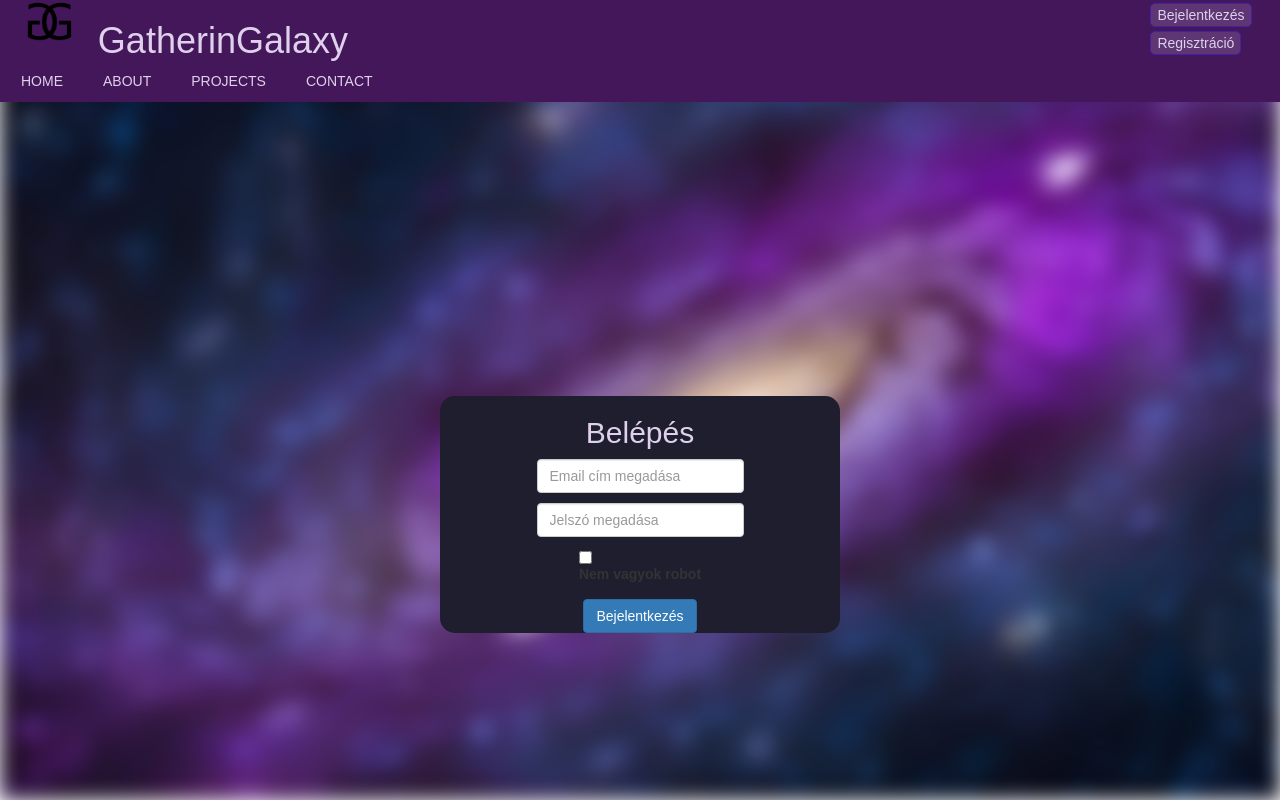
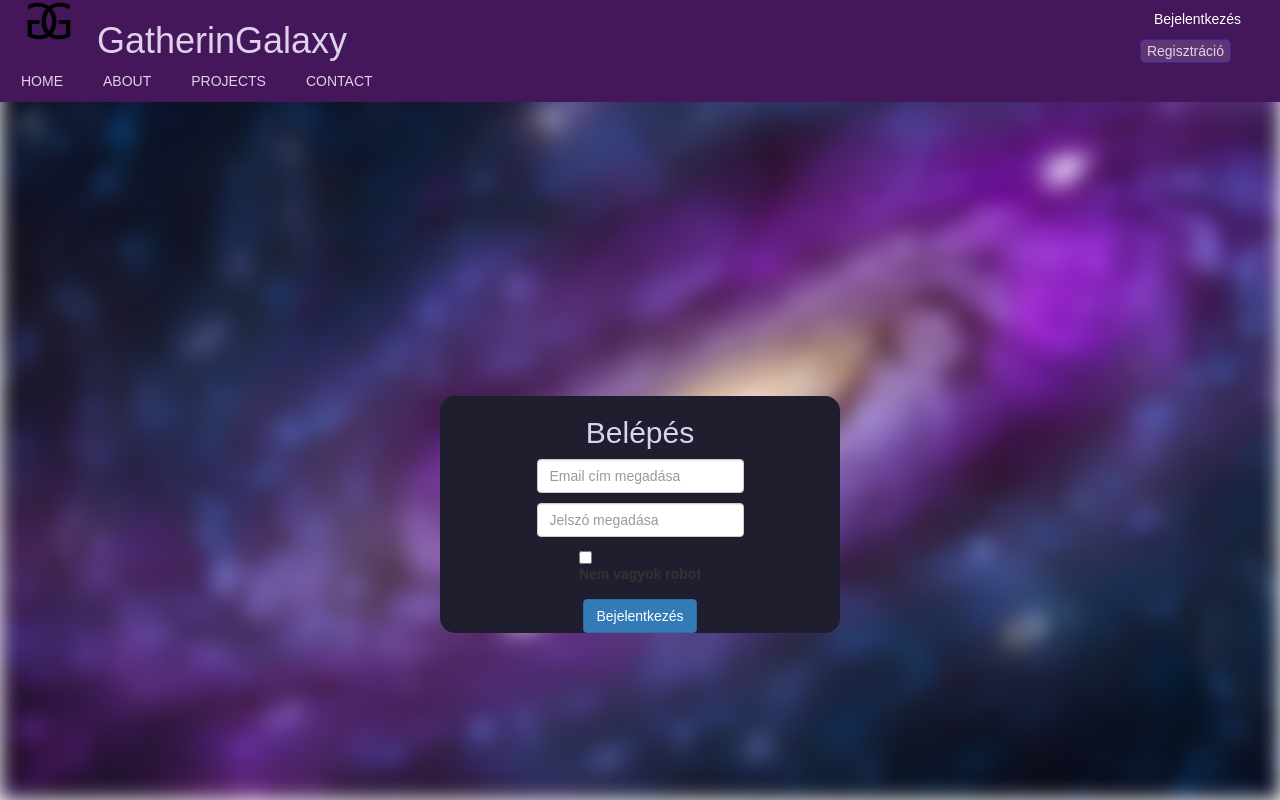
Before and after one commit to lenartaron/szakdoga, a Vue app: page /regin in a window 1280 px wide. Shown: the top 800 px of the page. Built offline with nearby package versions, Linux system fonts and the light colour scheme.

Commit message:
Routertesting domainen

```diff
--- a/src/App.vue
+++ b/src/App.vue
@@ -10,14 +10,14 @@
           <h1>GatherinGalaxy</h1>
         </div>
         <div class="row">
-          <button class="col-lg-5,5 cursorSettings">Bejelentkezés</button>
+          <RouterLink to="/regin" class="col-lg-5 cursorSettings btn">Bejelentkezés</RouterLink>
           <button class="col-lg-5,5 cursorSettings">Regisztráció</button>
         </div>
       </div>
       <section>
         <nav>
           <ul class="menuItems">
-            <li><a href="#" data-item='Home' class="cursorSettings">Home</a></li>
+            <li><RouterLink to="/" data-item='Home' class="cursorSettings">Home</RouterLink></li>
             <li><a href="#" data-item='About' class="cursorSettings">About</a></li>
             <li><a href="#" data-item='Projects' class="cursorSettings">Projects</a></li>
             <li><a href="#" data-item='Contact' class="cursorSettings">Contact</a></li>
@@ -33,6 +33,21 @@
     </footer>
 </template>
 <style scoped>
+
+.row {
+  gap: 10px;
+}
+
+a.router-link-active {
+  color: white;
+  text-decoration: none;
+}
+
+.btn {
+  padding: 8px 16px;
+  border: none;
+}
+
 .df {
   display: flex;
 }
```
Also changed, not shown: src/components/Regin.vue (+8 -3 lines).
